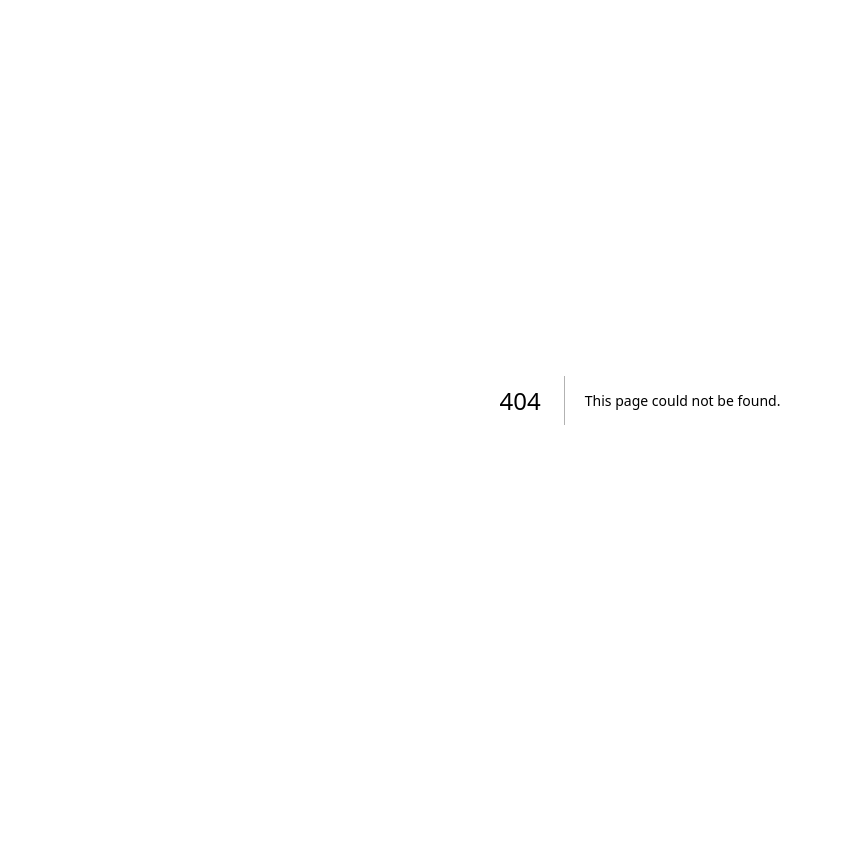
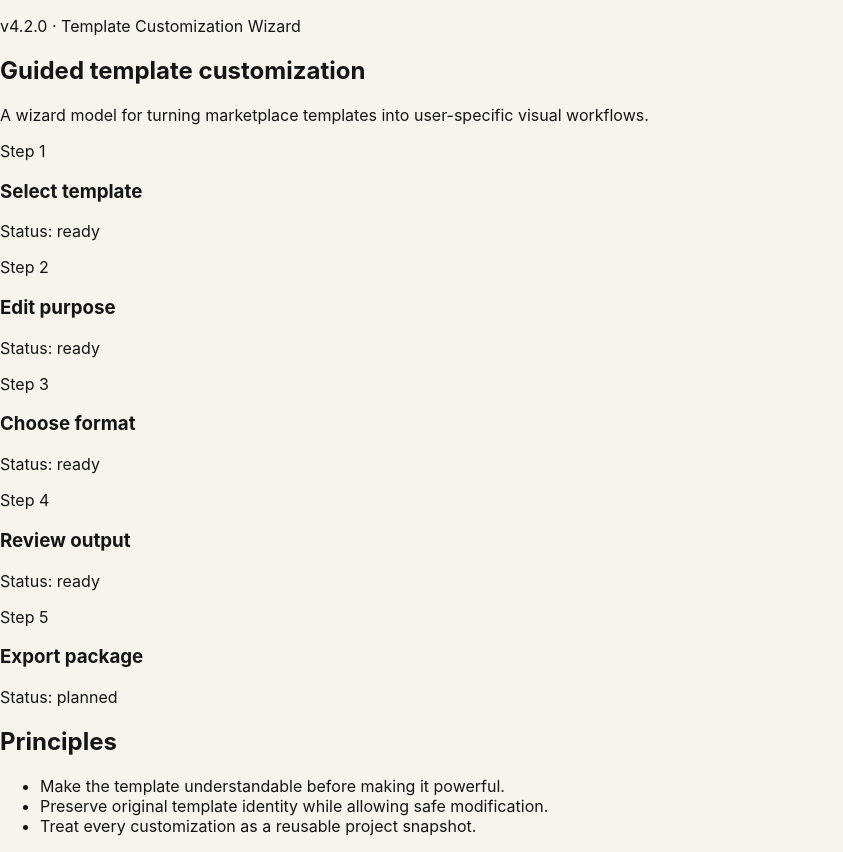
Before and after one commit to kolundzic/andyai-visual-studio, a Next.js app: page /template-customization-wizard in a window 1280 px wide. Before the commit this address had no page. Shown: the whole page, without its empty margins (0-843 px from the left). Before the commit the page ends 800 px from the top, so only its background shows below. Built offline with nearby package versions, Linux system fonts and the light colour scheme.

Commit message:
v4.2.0 Template Customization Wizard

```diff
--- /dev/null
+++ b/app/template-customization-wizard/page.tsx
@@ -0,0 +1,5 @@
+import TemplateCustomizationWizard from "../../components/TemplateCustomizationWizard";
+
+export default function TemplateCustomizationWizardPage() {
+  return <TemplateCustomizationWizard />;
+}
--- /dev/null
+++ b/components/TemplateCustomizationWizard.tsx
@@ -0,0 +1,24 @@
+import { customizationPrinciples, customizationSteps } from "../lib/template-customization-wizard";
+
+export default function TemplateCustomizationWizard() {
+  return (
+    <section className="studio-panel">
+      <p className="eyebrow">v4.2.0 · Template Customization Wizard</p>
+      <h1>Guided template customization</h1>
+      <p className="muted">A wizard model for turning marketplace templates into user-specific visual workflows.</p>
+      <div className="grid two">
+        {customizationSteps.map((step, index) => (
+          <article className="card" key={step.id}>
+            <p className="eyebrow">Step {index + 1}</p>
+            <h3>{step.title}</h3>
+            <p>Status: {step.status}</p>
+          </article>
+        ))}
+      </div>
+      <div className="card">
+        <h2>Principles</h2>
+        <ul>{customizationPrinciples.map((item) => <li key={item}>{item}</li>)}</ul>
+      </div>
+    </section>
+  );
+}
--- /dev/null
+++ b/lib/template-customization-wizard.ts
@@ -0,0 +1,13 @@
+export const customizationSteps = [
+  { id: "select-template", title: "Select template", status: "ready" },
+  { id: "edit-purpose", title: "Edit purpose", status: "ready" },
+  { id: "choose-format", title: "Choose format", status: "ready" },
+  { id: "review-output", title: "Review output", status: "ready" },
+  { id: "export-package", title: "Export package", status: "planned" },
+];
+
+export const customizationPrinciples = [
+  "Make the template understandable before making it powerful.",
+  "Preserve original template identity while allowing safe modification.",
+  "Treat every customization as a reusable project snapshot.",
+];
```
Also changed, not shown: 2 other files (tests, documents, lock files or other folders).
